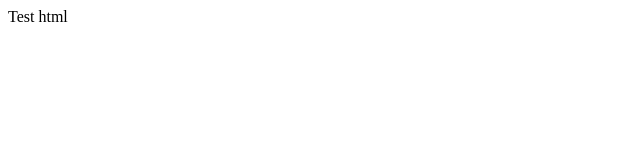
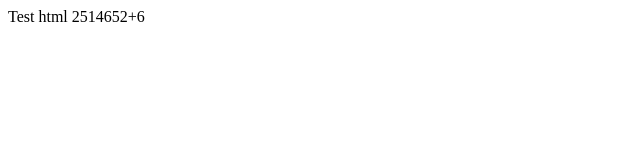
Before and after one commit to SantanuSinghaRoy/testhtml, a plain HTML site: page index.html in a window 1280 px wide. Shown: the whole page, without its empty margins (0-640 px from the left). Drawn offline with Linux system fonts and the light colour scheme.

Commit message:
para add

```diff
--- a/index.html
+++ b/index.html
@@ -10,6 +10,7 @@
 
 <body>
     Test html
+    2514652+6
 </body>
 
 </html>
```
